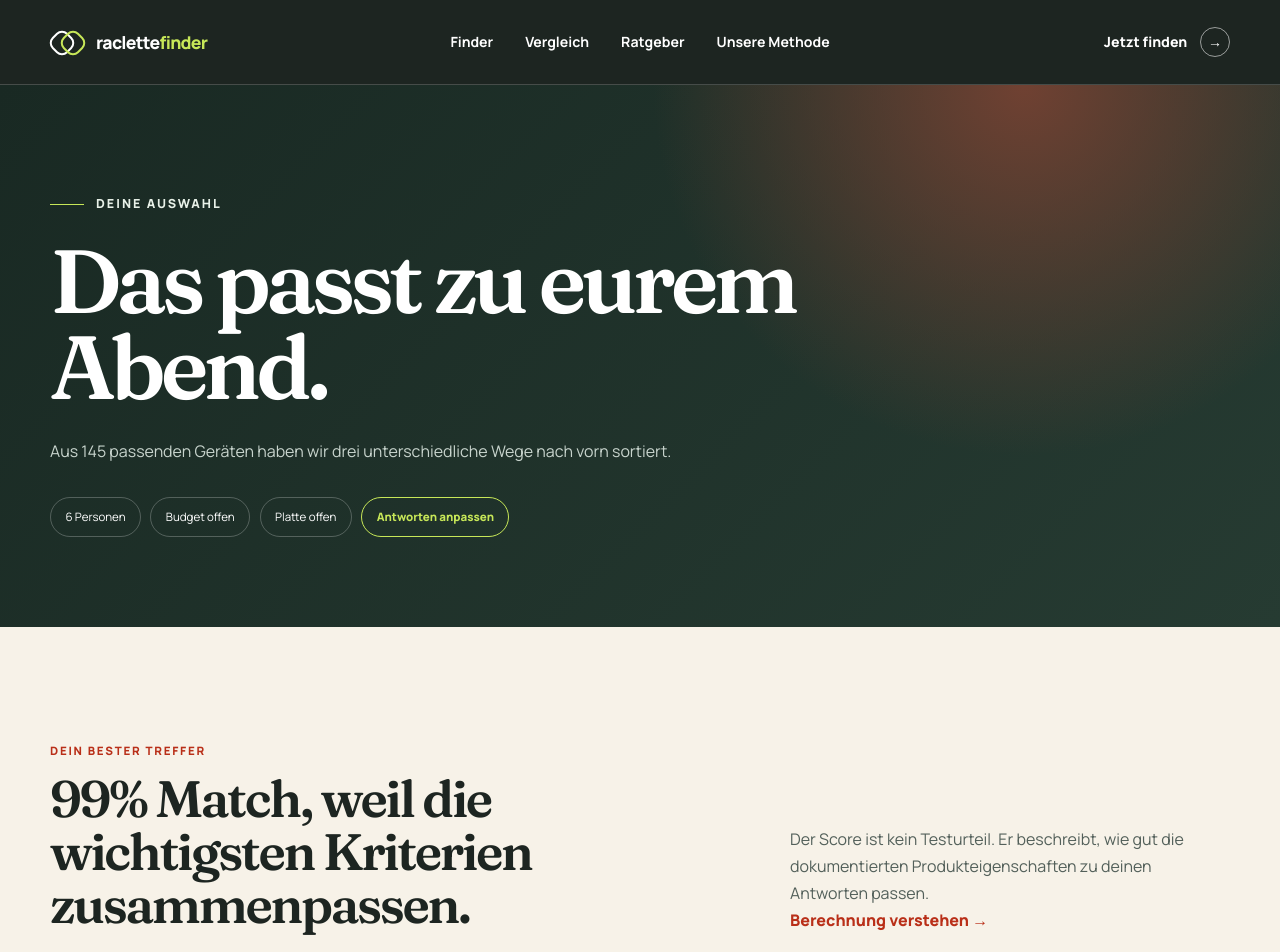
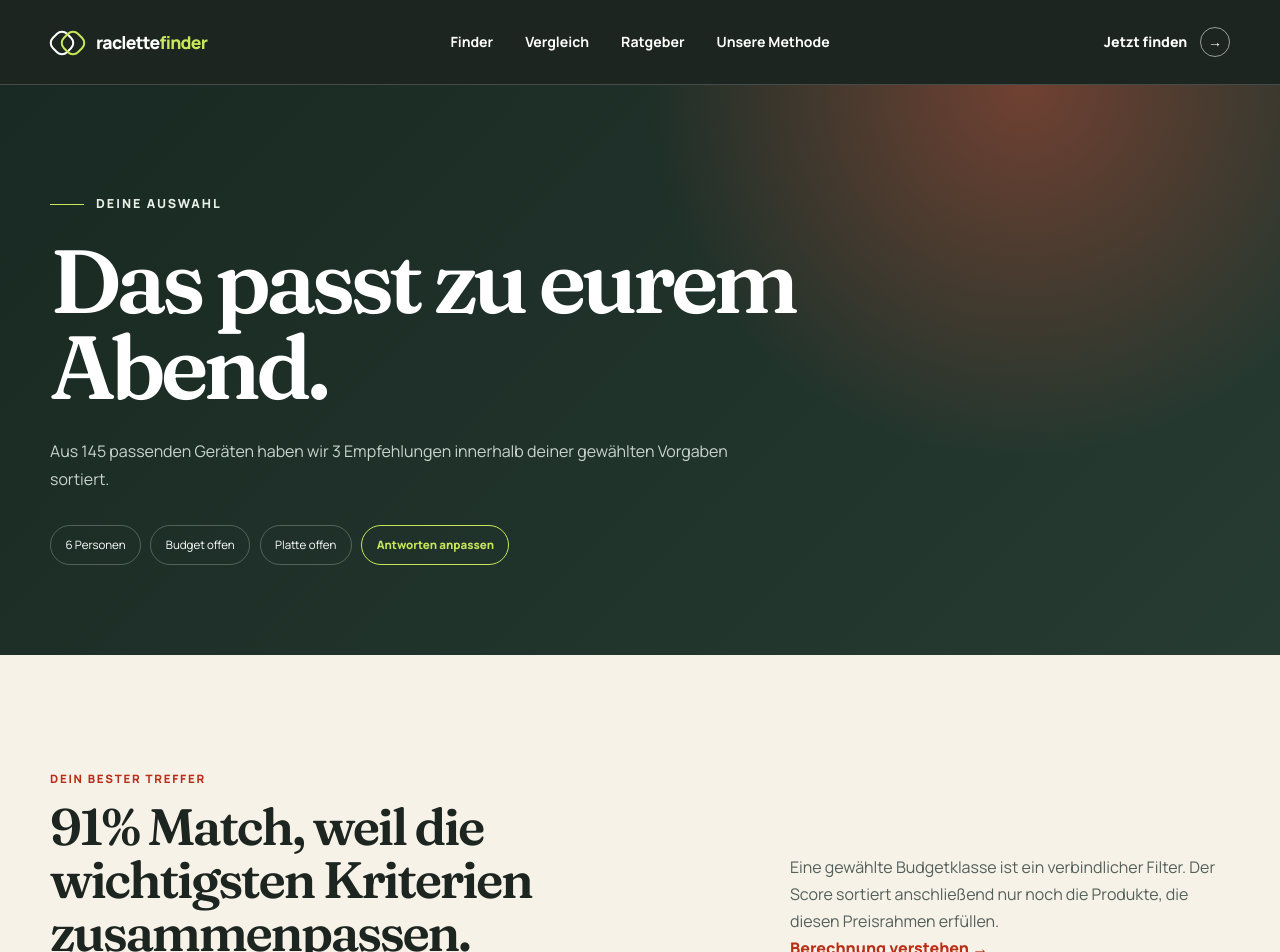
Before and after one commit to FunkeyMedia/raclette-finder-de, a Next.js app: page /ergebnis in a window 1280 px wide. Shown: the top 952 px of the page. Built offline with nearby package versions, Linux system fonts and the light colour scheme.

Commit message:
fix: enforce finder budget limits

```diff
--- a/src/app/ergebnis/page.tsx
+++ b/src/app/ergebnis/page.tsx
@@ -2,22 +2,69 @@ import type { Metadata } from "next";
 import Link from "next/link";
 import { ProductCard } from "@/components/product-card";
 import { devices } from "@/data/products";
+import type { FinderAnswers, RankedProduct } from "@/data/types";
 import { parseFinderAnswers, rankProducts } from "@/lib/ranking";
 
 export const metadata: Metadata = { title: "Deine Raclette-Empfehlung", description: "Deine personalisierte, transparent berechnete Raclette-Auswahl.", robots: { index: false, follow: true } };
+
+type ResultPick = { product: RankedProduct; label: string };
+
+function selectResultPicks(ranked: RankedProduct[], budget: FinderAnswers["budget"]): ResultPick[] {
+  const best = ranked[0];
+  if (!best) return [];
+
+  const selected = new Set([best.id]);
+  const take = (candidate: RankedProduct | undefined) => {
+    if (!candidate || selected.has(candidate.id)) return undefined;
+    selected.add(candidate.id);
+    return candidate;
+  };
+
+  if (budget === "any") {
+    const affordable = take(ranked.find((product) => !selected.has(product.id) && product.price !== null && product.price <= 55));
+    const premium = take(ranked.find((product) => !selected.has(product.id) && product.price !== null && product.price >= 85));
+    const fallback = premium ? undefined : take(ranked.find((product) => !selected.has(product.id)));
+
+    return [
+      { product: best, label: "Beste Empfehlung für dich" },
+      ...(affordable ? [{ product: affordable, label: "Preisbewusste Alternative" }] : []),
+      ...(premium ? [{ product: premium, label: "Premium- oder Spezialalternative" }] : []),
+      ...(!premium && fallback ? [{ product: fallback, label: "Weitere passende Alternative" }] : []),
+    ].slice(0, 3);
+  }
+
+  const remainingByPrice = ranked
+    .filter((product) => !selected.has(product.id) && product.price !== null)
+    .sort((a, b) => (a.price ?? Number.POSITIVE_INFINITY) - (b.price ?? Number.POSITIVE_INFINITY) || b.score - a.score);
+  const priceAlternative = take(remainingByPrice[0]);
+  const furtherAlternative = take(ranked.find((product) => !selected.has(product.id)));
+  const priceLabel = budget === "premium"
+    ? "Günstigere Option ab 85 €"
+    : budget === "mid"
+      ? "Preisbewusste Option im Budgetrahmen"
+      : "Günstigste passende Option";
+
+  return [
+    { product: best, label: "Beste Empfehlung für dich" },
+    ...(priceAlternative ? [{ product: priceAlternative, label: priceLabel }] : []),
+    ...(furtherAlternative ? [{ product: furtherAlternative, label: "Weitere passende Alternative" }] : []),
+  ];
+}
 
 export default async function ResultPage({ searchParams }: PageProps<"/ergebnis">) {
   const input = await searchParams;
   const answers = parseFinderAnswers(input);
   const ranked = rankProducts(devices, answers);
-  const best = ranked[0];
-  const budget = ranked.find((product) => product.id !== best.id && product.price !== null && product.price <= 55) ?? ranked[1];
-  const premium = ranked.find((product) => product.id !== best.id && product.id !== budget.id && product.price !== null && product.price >= 85) ?? ranked.find((product) => product.id !== best.id && product.id !== budget.id) ?? ranked[2];
-  const picks = [best, budget, premium].filter(Boolean);
   const query = new URLSearchParams(Object.entries(answers).map(([key, value]) => [key, String(value)])).toString();
-  const compareIds = picks.map((product) => product.asin).join(",");
+  const picks = selectResultPicks(ranked, answers.budget);
+  const best = picks[0]?.product;
+  const compareIds = picks.map(({ product }) => product.asin).join(",");
 
-  return <main><section className="result-hero"><div className="site-width result-heading"><p className="eyebrow"><span />Deine Auswahl</p><h1>Das passt zu eurem Abend.</h1><p>Aus {ranked.length} passenden Geräten haben wir drei unterschiedliche Wege nach vorn sortiert.</p><div className="answer-summary"><span>{answers.people} Personen</span><span>{answers.budget === "any" ? "Budget offen" : answers.budget === "low" ? "Preisbewusst" : answers.budget === "mid" ? "Mittleres Budget" : "Premium"}</span><span>{answers.plate === "any" ? "Platte offen" : answers.plate === "stone" ? "Naturstein" : answers.plate === "grill" ? "Grillplatte" : "Kombination"}</span><Link href={`/finder?${query}`}>Antworten anpassen</Link></div></div></section>
-    <section className="result-section"><div className="site-width"><div className="result-explanation"><div><p className="section-number">Dein bester Treffer</p><h2>{best.score}% Match, weil die wichtigsten Kriterien zusammenpassen.</h2></div><div><p>Der Score ist kein Testurteil. Er beschreibt, wie gut die dokumentierten Produkteigenschaften zu deinen Antworten passen.</p><Link href="/so-funktionierts">Berechnung verstehen →</Link></div></div><div className="product-grid result-grid"><ProductCard product={best} label="Beste Empfehlung für dich" showScore /><ProductCard product={budget} label="Preisbewusste Alternative" showScore /><ProductCard product={premium} label="Premium- oder Spezialalternative" showScore /></div><div className="compare-cta"><div><p className="section-number">Direktvergleich</p><h2>Die Unterschiede nebeneinander sehen.</h2></div><Link className="button button-dark" href={`/vergleich?ids=${compareIds}`}>3 Produkte vergleichen →</Link></div></div></section>
+  if (!best) {
+    return <main><section className="result-hero"><div className="site-width result-heading"><p className="eyebrow"><span />Deine Auswahl</p><h1>Für diese Kombination fehlt noch ein passendes Gerät.</h1><p>Deine Budgetgrenze bleibt verbindlich. Passe eine Antwort an, damit wir dir keine unpassende Empfehlung zeigen.</p><div className="answer-summary"><Link href={`/finder?${query}`}>Antworten anpassen</Link></div></div></section></main>;
+  }
+
+  return <main><section className="result-hero"><div className="site-width result-heading"><p className="eyebrow"><span />Deine Auswahl</p><h1>Das passt zu eurem Abend.</h1><p>Aus {ranked.length} passenden Geräten haben wir {picks.length} Empfehlungen innerhalb deiner gewählten Vorgaben sortiert.</p><div className="answer-summary"><span>{answers.people} Personen</span><span>{answers.budget === "any" ? "Budget offen" : answers.budget === "low" ? "Bis etwa 55 €" : answers.budget === "mid" ? "Etwa 35–105 €" : "Ab etwa 85 €"}</span><span>{answers.plate === "any" ? "Platte offen" : answers.plate === "stone" ? "Naturstein" : answers.plate === "grill" ? "Grillplatte" : "Kombination"}</span><Link href={`/finder?${query}`}>Antworten anpassen</Link></div></div></section>
+    <section className="result-section"><div className="site-width"><div className="result-explanation"><div><p className="section-number">Dein bester Treffer</p><h2>{best.score}% Match, weil die wichtigsten Kriterien zusammenpassen.</h2></div><div><p>Eine gewählte Budgetklasse ist ein verbindlicher Filter. Der Score sortiert anschließend nur noch die Produkte, die diesen Preisrahmen erfüllen.</p><Link href="/so-funktionierts">Berechnung verstehen →</Link></div></div><div className="product-grid result-grid">{picks.map(({ product, label }) => <ProductCard key={product.id} product={product} label={label} showScore />)}</div>{picks.length > 1 ? <div className="compare-cta"><div><p className="section-number">Direktvergleich</p><h2>Die Unterschiede nebeneinander sehen.</h2></div><Link className="button button-dark" href={`/vergleich?ids=${compareIds}`}>{picks.length} Produkte vergleichen →</Link></div> : null}</div></section>
   </main>;
 }
--- a/src/components/finder.tsx
+++ b/src/components/finder.tsx
@@ -9,7 +9,7 @@ type Step = { key: string; eyebrow: string; question: string; help: string; opti
 
 const guidedSteps: Step[] = [
   { key: "people", eyebrow: "Eure Runde", question: "Wie viele Menschen sitzen meistens am Tisch?", help: "Wähle die typische Runde – nicht den seltenen Ausnahmeabend.", options: [{ value: "2", title: "2", description: "Zu zweit" }, { value: "4", title: "3–4", description: "Kleine Runde" }, { value: "6", title: "5–6", description: "Lieblingsrunde" }, { value: "8", title: "7–8", description: "Große Tafel" }, { value: "10", title: "9+", description: "Viele Gäste" }] },
-  { key: "budget", eyebrow: "Dein Rahmen", question: "Welche Budgetklasse fühlt sich richtig an?", help: "Wir zeigen keine angeblichen Livepreise. Die Klasse bezieht sich auf den zuletzt geprüften Produktpreis.", options: [{ value: "low", title: "Bis etwa 55 €", description: "Preisbewusst" }, { value: "mid", title: "Etwa 35–105 €", description: "Solide Mitte" }, { value: "premium", title: "Ab etwa 85 €", description: "Premium & Spezial" }], unsure: "any" },
+  { key: "budget", eyebrow: "Dein Rahmen", question: "Welche Budgetklasse fühlt sich richtig an?", help: "Deine Auswahl ist verbindlich: Wir empfehlen nur Geräte im gewählten Preisrahmen. Grundlage ist der zuletzt geprüfte Produktpreis, kein Livepreis.", options: [{ value: "low", title: "Bis etwa 55 €", description: "Preisbewusst" }, { value: "mid", title: "Etwa 35–105 €", description: "Solide Mitte" }, { value: "premium", title: "Ab etwa 85 €", description: "Premium & Spezial" }], unsure: "any" },
   { key: "plate", eyebrow: "Oben drauf", question: "Welche Grillfläche mögt ihr am liebsten?", help: "Stein speichert Wärme lange, beschichtete Grillflächen reagieren meist schneller.", options: [{ value: "stone", title: "Naturstein", description: "Ruhig & ursprünglich" }, { value: "grill", title: "Grillplatte", description: "Schnell & unkompliziert" }, { value: "flexible", title: "Kombination", description: "Von beidem etwas" }], unsure: "any" },
   { key: "priority", eyebrow: "Was zählt", question: "Was soll euch im Alltag am meisten helfen?", help: "Diese Priorität bekommt im Ranking zusätzliches Gewicht.", options: [{ value: "easy", title: "Leicht sauber", description: "Wenig Aufwand danach" }, { value: "power", title: "Zügig heiß", description: "Mehr Leistung" }, { value: "compact", title: "Kompakt", description: "Wenig Platzbedarf" }, { value: "balanced", title: "Ausgewogen", description: "Ein guter Mix" }] },
 ];
--- a/src/lib/ranking.ts
+++ b/src/lib/ranking.ts
@@ -7,6 +7,13 @@ const budgets = {
   any: { min: 0, max: Number.POSITIVE_INFINITY },
 };
 
+export function productFitsBudget(product: Product, budget: FinderAnswers["budget"]) {
+  if (budget === "any") return true;
+  if (product.price === null) return false;
+  const range = budgets[budget];
+  return product.price >= range.min && product.price <= range.max;
+}
+
 function plateMatch(product: Product, preference: FinderAnswers["plate"]) {
   if (preference === "any" || preference === "flexible") return 1;
   const plate = product.plate.toLowerCase();
@@ -15,10 +22,10 @@ function plateMatch(product: Product, preference: FinderAnswers["plate"]) {
 }
 
 export function rankProducts(allProducts: Product[], answers: FinderAnswers): RankedProduct[] {
-  const range = budgets[answers.budget];
   return allProducts
     .filter((product) => product.type === "device")
     .filter((product) => !product.people || product.people >= Math.max(2, answers.people - 1))
+    .filter((product) => productFitsBudget(product, answers.budget))
     .map((product) => {
       let score = 48;
       const reasons: string[] = [];
@@ -33,14 +40,9 @@ export function rankProducts(allProducts: Product[], answers: FinderAnswers): Ra
         cautions.push("Personenzahl nicht eindeutig angegeben");
       }
 
-      if (product.price !== null) {
-        if (product.price >= range.min && product.price <= range.max) {
-          score += 15;
-          reasons.push("Passt in deine gewählte Budgetklasse");
-        } else if (answers.budget !== "any") {
-          score -= 12;
-          cautions.push("Liegt außerhalb deiner Budgetklasse");
-        }
+      if (answers.budget !== "any") {
+        score += 15;
+        reasons.push("Preis liegt im gewählten Budgetrahmen");
       }
 
       if (plateMatch(product, answers.plate)) {
```
Also changed, not shown: src/app/so-funktionierts/page.tsx (+1 -1 lines), 1 other file (tests, documents, lock files or other folders).
